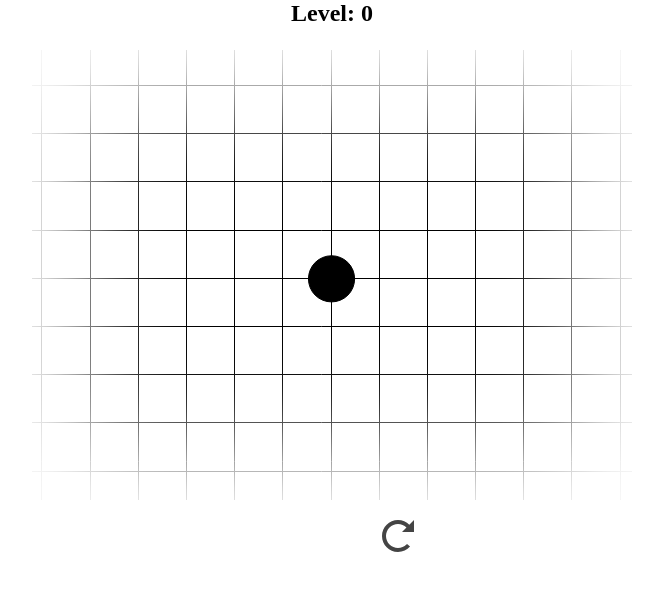
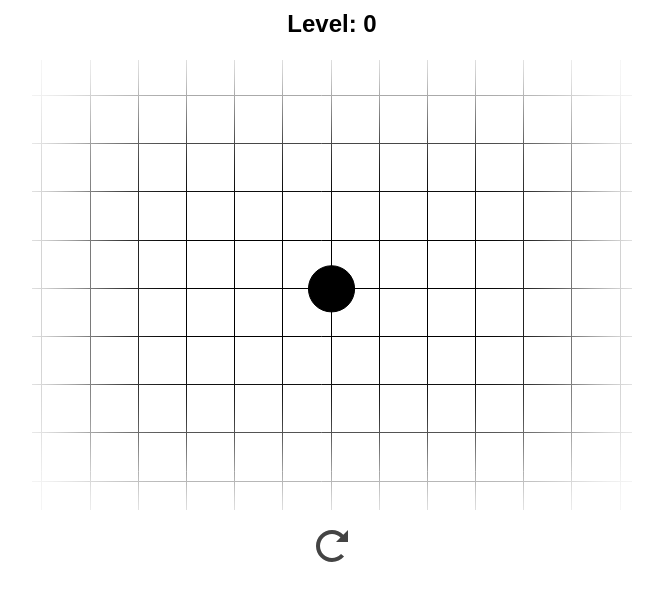
Before and after one commit to coopermayne/surrounding_game, a website: page index.html in a window 1280 px wide. Shown: the whole page, without its empty margins (308-971 px from the left). Drawn offline with Linux system fonts and the light colour scheme.

Commit message:
couple style changes

```diff
--- a/script.js
+++ b/script.js
@@ -17,7 +17,7 @@ app.controller('main', ['Game', '$scope', '$timeout', function(Game, scope, time
   var w = $('.port').width()
   var margin = (w/2)-px;
   console.log(margin);
-  $("#board").animate({
+  $("#board").css({
     marginLeft: margin
   }, 500)
 
--- a/style.css
+++ b/style.css
@@ -1,6 +1,6 @@
 body {
   background: white;
-  margin: 0;
+  margin-top: 10px;
 }
 
 .container {
@@ -12,6 +12,7 @@ body {
   width: 100%;
   height: 50px;
   text-align: center;
+  font-family: sans-serif, sans-serif;
 }
 
 .wgo-board {
@@ -37,7 +38,10 @@ body {
 }
 
 #restart_button{
-  margin: 20 350;
+  display: block;
+  margin-top: 20px;
+  margin-left: auto;
+  margin-right: auto
 }
 
 /*disable selecting*/
```
